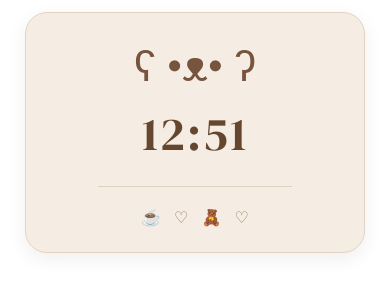
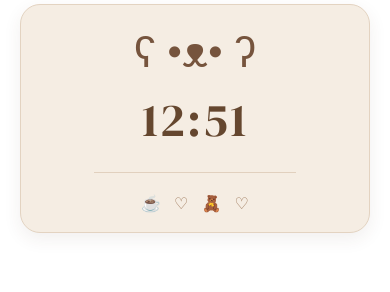
Before and after one commit to widgpack/little-mocha-widgets, a plain HTML site: page teddy-clock/index.html in a window 390 px wide. Drawn offline with Linux system fonts and the light colour scheme.

Commit message:
Refactor CSS for improved layout and responsiveness
Adjusted padding and width properties for better responsiveness.

```diff
--- a/teddy-clock/style.css
+++ b/teddy-clock/style.css
@@ -5,24 +5,28 @@
   box-sizing: border-box;
 }
 
+html, body {
+  width: 100%;
+  min-width: 0;
+  margin: 0;
+}
+
 body {
-  margin: 0;
-  padding: 12px;
+  padding: 4px;
   background: transparent;
   font-family: 'Quicksand', sans-serif;
 }
 
 .widget {
   width: 100%;
-  max-width: 340px;
+  max-width: 350px;
+  min-width: 0;
   margin: 0 auto;
-  padding: 25px 20px;
-
+  padding: clamp(12px, 5%, 23px);
   background: #F5EDE3;
+  border: 1px solid #E3D3C1;
+  border-radius: 20px;
   color: #70513B;
-
-  border: 1px solid #E3D3C1;
-  border-radius: 22px;
 
   text-align: center;
 
```
